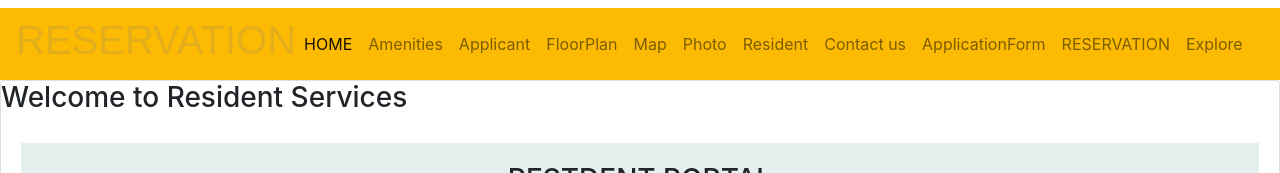
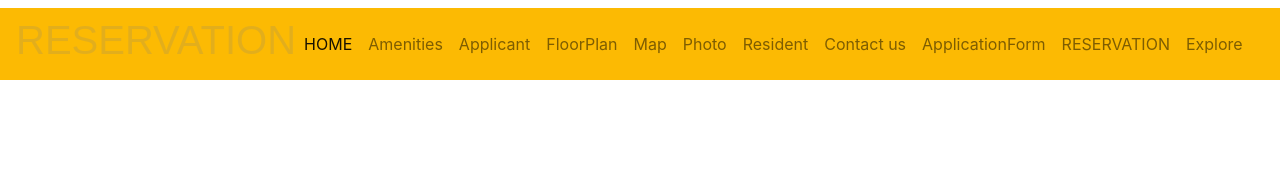
Before and after one commit to Hardikgithub2020/Hardik.github.io, a React (Create React App) app: page /Resident in a window 1280 px wide. Shown: the top 173 px of the page. Built offline with nearby package versions, Linux system fonts and the light colour scheme; what google-maps-react would draw is missing.

Commit message:
Remove welcome message from resident login form

```diff
--- a/src/CSS/FloorPlan.css
+++ b/src/CSS/FloorPlan.css
@@ -8,3 +8,7 @@
 
 
 }
+.card{
+    margin: 10%;
+    margin-bottom: 2%;
+ }
--- a/src/Components/Resident.js
+++ b/src/Components/Resident.js
@@ -11,11 +11,7 @@ class Resident extends Component {
         return (
 
                 <div className="card">
-                    <div className="card-group">
-                        <h3>
-                            Welcome to Resident Services
-                        </h3>
-                    </div>
+
                 <div className="card-group" >
                     <div className='card-body'>
                         <div style={{backgroundColor:"#e4f0ee"}}>
```
